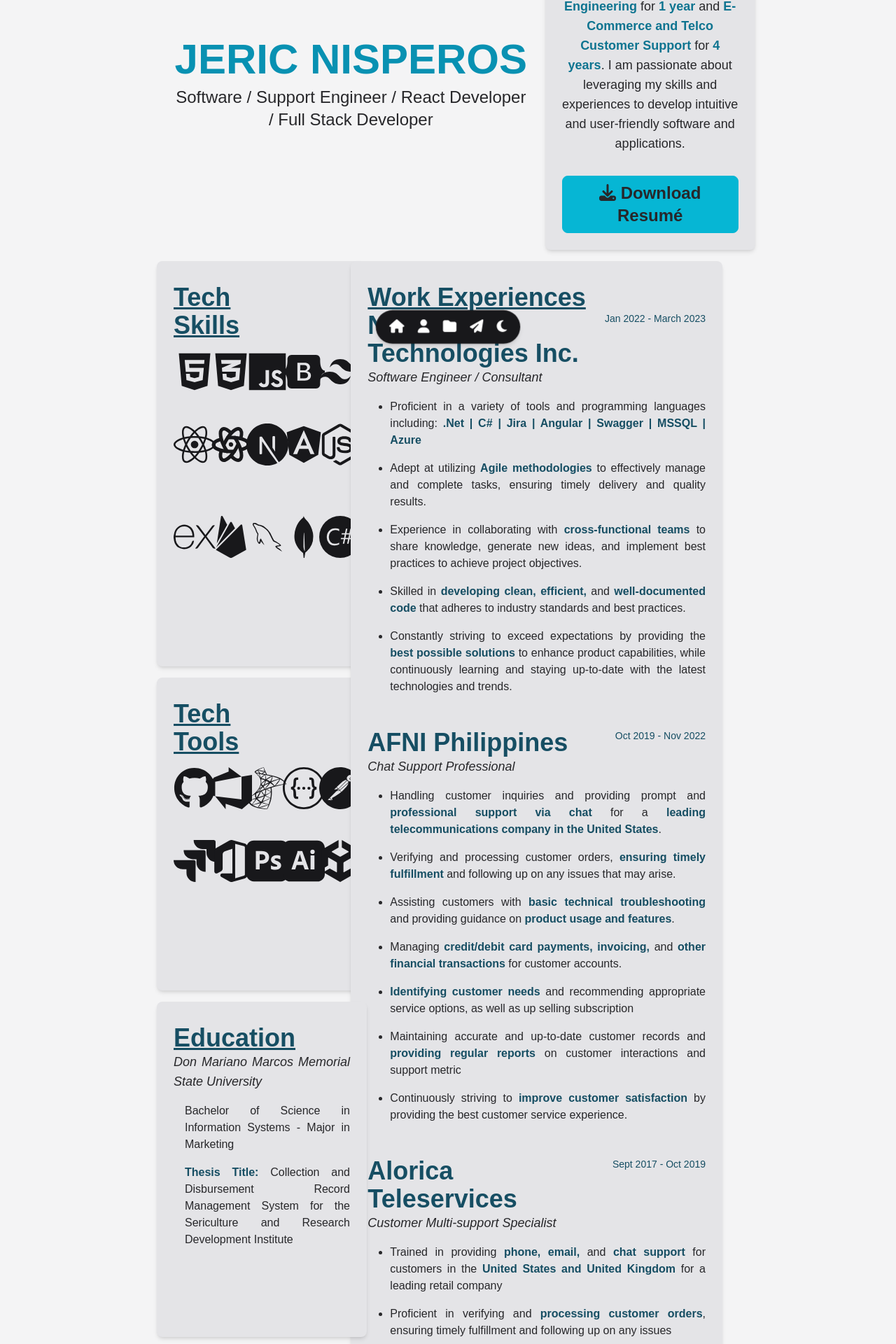
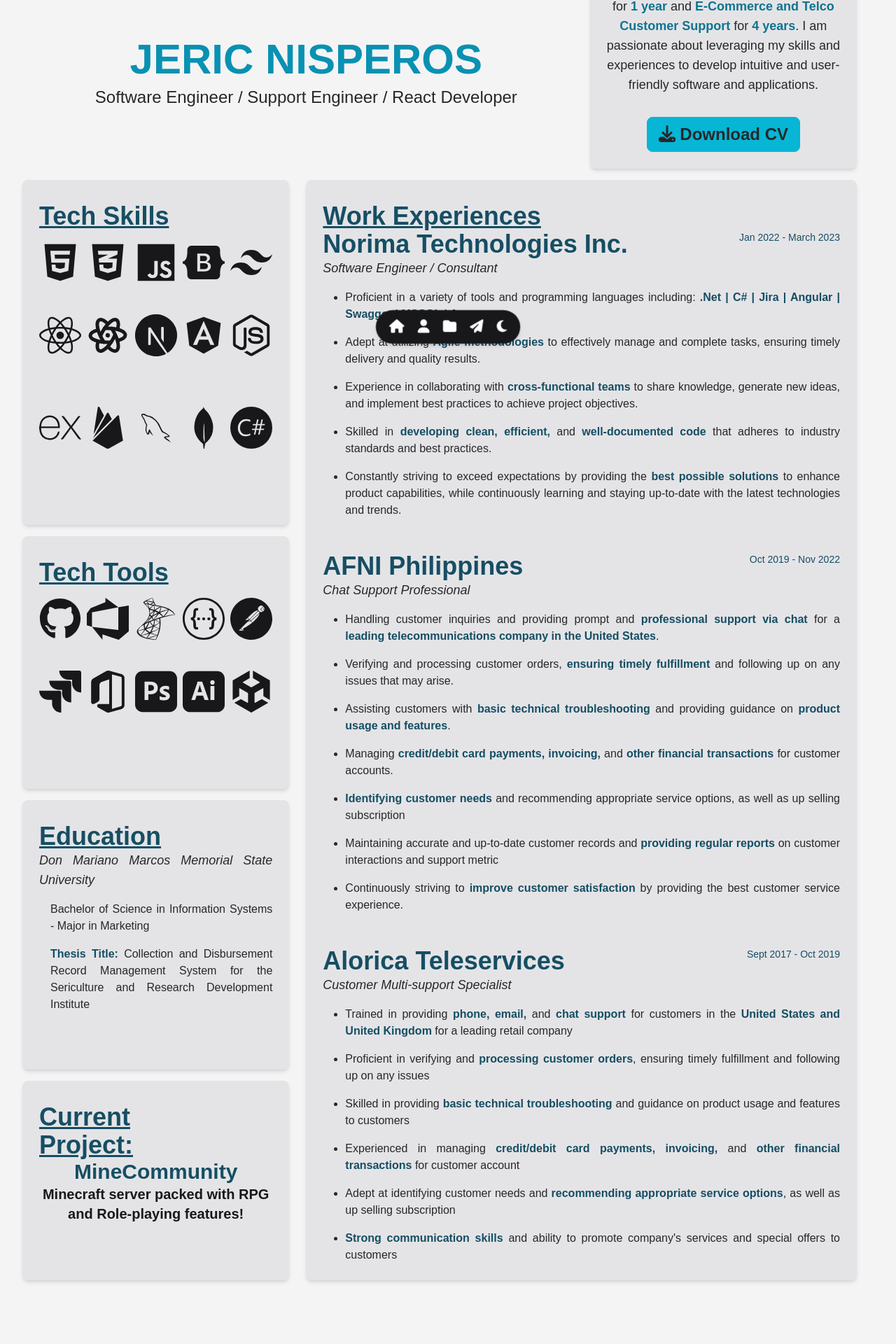
Before and after one commit to JericNisperos/NextJs-Portfolio, a Next.js app in the folder nextjs-portfolio/: page /profile in a window 1280 px wide. Shown: the part 297-2217 px from the top of the page at 70% size. Built offline with nearby package versions, Linux system fonts and the light colour scheme; a web font is replaced by a local one.

Commit message:
added option to download my CV

```diff
--- a/nextjs-portfolio/src/pages/components/Modal.js
+++ b/nextjs-portfolio/src/pages/components/Modal.js
@@ -2,18 +2,23 @@
 import React from 'react';
 import { motion } from 'framer-motion';
 
-const Modal = ({ children, onClose }) => {
+const Modal = ({ children, onClose, closeButton = true }) => {
   return (
     <div className="z-50 fixed inset-0 flex items-center justify-center mx-auto text-center">
       <motion.div
-        className="dark:bg-slate-600 z-[100] bg-slate-600 p-4 rounded-lg shadow-lg w-[450px] "
+        className="dark:bg-slate-600 z-[100] bg-slate-600 p-4 rounded-lg shadow-lg w-[650px] "
         initial={{ scale: 0 }}
         animate={{ scale: 1 }}
         transition={{delay: 0.2}}
         exit={{ scale: 0 }}
       >
         {children}
+        {closeButton ? (
         <button className="mt-8 rounded-lg px-4 py-2 bg-cyan-500 text-white font-semibold shadow-sm focus:outline-none focus:ring-2 focus:ring-cyan-300 hover:bg-cyan-700 cursor-pointer" onClick={onClose}>Close</button>
+
+        ) : (
+          <button></button>
+        )}
 
       </motion.div>
       <motion.div
--- a/nextjs-portfolio/src/pages/profile.js
+++ b/nextjs-portfolio/src/pages/profile.js
@@ -32,10 +32,12 @@ import { faFacebookF, faGithub, faGithubAlt, faLinkedinIn } from "@fortawesome/f
 import { DiMysql } from "react-icons/di";
 import { useTheme } from "next-themes";
 import { faDownload, faMoon, faSun } from "@fortawesome/free-solid-svg-icons";
+import Modal from "./components/Modal";
 function Profile() {
   const [activeAbout, setActiveAbout] = useState("Introduction");
   const { systemTheme, theme, setTheme } = useTheme();
   const currentTheme = theme === "system" ? systemTheme : theme;
+
   const buttonVariants = {
     rest: {
       borderColor: "#fff",
@@ -58,6 +60,17 @@ function Profile() {
       },
     },
   };
+
+  const [isModalOpen, setIsModalOpen] = useState(false);
+
+  const handleOpenModal = () => {
+    setIsModalOpen(true);
+  };
+
+  const handleCloseModal = () => {
+    setIsModalOpen(false);
+  };
+
   function LinkItems({ href, icon }) {
     return (
       <motion.span whileHover={{ scale: 1.5 }} whileTap={{ scale: 1.2 }}>
@@ -78,11 +91,12 @@ function Profile() {
   }
 
   return (
-    <>
-      <div className="dark:bg-zinc-900 bg-zinc-100 min-h-screen transition-colors duration-1000 ease-in-out pb-24 cursor-default">
+    <div className="dark:bg-zinc-900 bg-zinc-100 transition-colors duration-1000 ease-in-out">
+    <div className="max-w-[1626px] items-center justify-center mx-auto">
+      <div className="pb-24 cursor-default ">
         <section className="text-4xl text-cyan-600 font-extrabold p-12 z-20 max-w-[1626px] items-center justify-center mx-auto relative">
           <div className="justify-between flex">
-            <p className="flex text-cyan-600 dark:text-white text-lg md:text-2xl">jnisperos.space</p>
+            <a className="flex text-cyan-600 dark:text-white text-lg md:text-2xl" href="/">jnisperos.space</a>
 
             <div className="has-tooltip dark:text-white text-black px-2 hover:text-cyan-500 hover:dark:text-cyan-500 ">
               <div className="tooltip text-xs rounded text-black dark:text-white bg-white dark:bg-gray-700 shadow-lg p-1 flex-none -mt-[-48px] -ml-4 z-60 ease-in-out">
@@ -97,7 +111,7 @@ function Profile() {
           </div>
         </section>
         <h1 className="flex text-center mx-auto justify-center text-4xl md:text-8xl">About Me</h1>
-        <div className={`lg:mx-48 md:mx-16 flex justify-center `}>
+        <div className={`flex justify-center `}>
           <div className="grid grid-cols-1 md:grid-cols-3 gap-y-4 mx-8 grid-flow-row-dense">
             <motion.div
               initial={{ opacity: 0, x: -50 }}
@@ -108,7 +122,7 @@ function Profile() {
               className="col-span-2 p-6 rounded-lg min-w-[300px] min-h-[200px] duration-0 text-center items-center justify-center sm:mt-24"
             >
               <h3 className="text-6xl font-semibold mb-2 dark:text-cyan-300 text-cyan-600 text-center justify-center mx-auto flex">JERIC NISPEROS</h3>
-              <p className=" dark:text-white text-zinc-800 text-2xl">Software / Support Engineer / React Developer / Full Stack Developer</p>
+              <p className=" dark:text-white text-zinc-800 text-2xl">Software Engineer / Support Engineer / React Developer</p>
               <p className="text-2xl dark:text-white text-zinc-800 mt-8 flex mx-auto items-center justify-center"></p>
             </motion.div>
 
@@ -128,13 +142,13 @@ function Profile() {
                   </div>
                   <p className=" dark:text-white text-zinc-800 md:text-lg text-base text-center">
                     Experienced in <span className="dark:text-cyan-500 text-cyan-700 font-bold">Software Engineering</span> for <span className="dark:text-cyan-500 text-cyan-700 font-bold">1 year</span> and{" "}
-                    <span className="dark:text-cyan-500 text-cyan-700 font-bold">E-Commerce and Telco Customer Support</span> for <span className="dark:text-cyan-500 text-cyan-700 font-bold">4 years</span>.
-                     I am passionate about leveraging my skills and experiences to develop intuitive and user-friendly software and applications.
+                    <span className="dark:text-cyan-500 text-cyan-700 font-bold">E-Commerce and Telco Customer Support</span> for <span className="dark:text-cyan-500 text-cyan-700 font-bold">4 years</span>. I am passionate about leveraging
+                    my skills and experiences to develop intuitive and user-friendly software and applications.
                     {/* Self-motivated individual with the ability to work independently or as a member of a team, seeking a stable and challenging role that utilizes my existing skills and experience while providing opportunities for personal
                     and professional growth. */}
                   </p>
                   <p className="text-2xl dark:text-white text-zinc-800 mt-8 flex mx-auto items-center justify-center">
-                  <motion.button whileHover={{ scale: 1.1 }} whileTap={{ scale: 1.0 }} className="border border-cyan-500 px-4 py-2 rounded-lg bg-cyan-500 dark:text-gray-800 font-semibold hover:bg-cyan-300"><FontAwesomeIcon icon={faDownload} /> Download Resumé </motion.button>
+                    <motion.a whileHover={{ scale: 1.1 }} whileTap={{ scale: 1.0 }} onClick={(e) => handleOpenModal()} href="/Jeric_Nisperos-CV.pdf" download className="border border-cyan-500 px-4 py-2 rounded-lg bg-cyan-500 dark:text-gray-800 font-semibold hover:bg-cyan-300"><FontAwesomeIcon icon={faDownload} /> Download CV </motion.a>
                   </p>
                   {/* <p className="text-2xl dark:text-white text-zinc-800 mt-8 flex mx-auto items-center justify-center">
                     <LinkItems href="https://www.facebook.com/NisperosJeric" icon={faFacebookF} />
@@ -357,25 +371,40 @@ function Profile() {
               <div className="text-xl dark:text-white text-zinc-800 ">
                 <span className="flex-none">
                   <div className="grid grid-cols-1 sm:grid-cols-3">
-                    <span className="dark:text-cyan-300 text-cyan-900 text-4xl sm:col-span-2 flex-none font-semibold underline">Statistics</span>
+                    <span className="dark:text-cyan-300 text-cyan-900 text-4xl sm:col-span-2 flex-none font-semibold underline">Current Project:</span>
                   </div>
-                  <div className="grid grid-cols-2 text-center">
-                    <div className="text-6xl dark:text-cyan-300 text-cyan-900 font-bold">
-                      5+
-                      <div className=" text-xl font-bold text-center dark:text-white text-zinc-900"> Years of Experience</div>
-                    </div>
-                    <div className="text-6xl dark:text-cyan-300 text-cyan-900 font-bold">
-                      25+
+                  <div className="grid grid-cols-1 text-center">
+                    <motion.a className="text-3xl dark:text-cyan-300 text-cyan-900 font-bold hover:underline" href="https://minecommunity.vercel.app" target="_blank">
+                      MineCommunity
+
+                    </motion.a>
+                    <div className=" text-xl font-bold text-center dark:text-white text-zinc-900"> Minecraft server packed with RPG and Role-playing features!</div>
+                    {/* <div className="text-6xl dark:text-cyan-300 text-cyan-900 font-bold">
+                      10+
                       <div className=" text-xl font-bold text-center dark:text-white text-zinc-900"> Projects Done</div>
-                    </div>
+                    </div> */}
                   </div>
                 </span>
               </div>
             </motion.div>
           </div>
         </div>
+        {isModalOpen && (
+          <Modal onClose={handleCloseModal} closeButton={true}>
+            {/* <p className="dark:text-cyan-300 text-cyan-500 text-4xl font-bold ">Success!</p> */}
+            <h1 className="text-4xl text-cyan-500 mt-8 mx-8 font-bold">Thank you!</h1>
+            <p className="text-white text-xl p-4 mt-4 text-justify">
+              &nbsp;&nbsp;&nbsp;&nbsp;Thank you for taking the time to check my profile! By downloading my details, you agree that my information will only be used for job application and ensure it will never be used for personal gain or any illegal activities. Your understanding and compliance with these conditions are appreciated.
+
+
+            </p>
+            {/* <button className="mt-8 rounded-lg px-4 py-2 bg-cyan-500 text-white font-semibold shadow-sm focus:outline-none focus:ring-2 focus:ring-cyan-300 hover:bg-cyan-700 cursor-pointer mr-8">Download</button> */}
+
+          </Modal>
+        )}
       </div>
-    </>
+    </div>
+    </div>
   );
 }
 
--- a/nextjs-portfolio/src/pages/sections/HomeBlock.js
+++ b/nextjs-portfolio/src/pages/sections/HomeBlock.js
@@ -29,7 +29,7 @@ function HomeBlock() {
               <motion.p initial={{ opacity: 0 }} animate={{ opacity: 1 }} transition={{ duration: 0.5, delay: 1.5 }} className="text-sm md:text-2xl md:mt-4 text-center md:text-left">
                 Building dynamic and responsive web applications.
               </motion.p>
-              <span className="flex mx-auto md:mx-0 justify-center md:justify-normal ">
+              <span className="flex mx-auto md:mx-0 justify-center md:justify-normal gap-x-4">
                 <motion.a
                   initial={{ opacity: 0 }}
                   animate={{ opacity: 1 }}
@@ -38,6 +38,15 @@ function HomeBlock() {
                   className=" rounded-lg bg-cyan-500 px-4 py-2 font-semibold dark:text-black text-white hover:bg-gray-300 shadow-lg mt-8 text-2xl"
                 >
                   My Projects
+                </motion.a>
+                <motion.a
+                  initial={{ opacity: 0 }}
+                  animate={{ opacity: 1 }}
+                  transition={{ duration: 1, delay: 1.8 }}
+                  href="/profile"
+                  className=" rounded-lg bg-cyan-500 px-4 py-2 font-semibold dark:text-black text-white hover:bg-gray-300 shadow-lg mt-8 text-2xl"
+                >
+                  Download my CV
                 </motion.a>
               </span>
             </motion.span>
```
Also changed, not shown: 1 other file (tests, documents, lock files or other folders).
